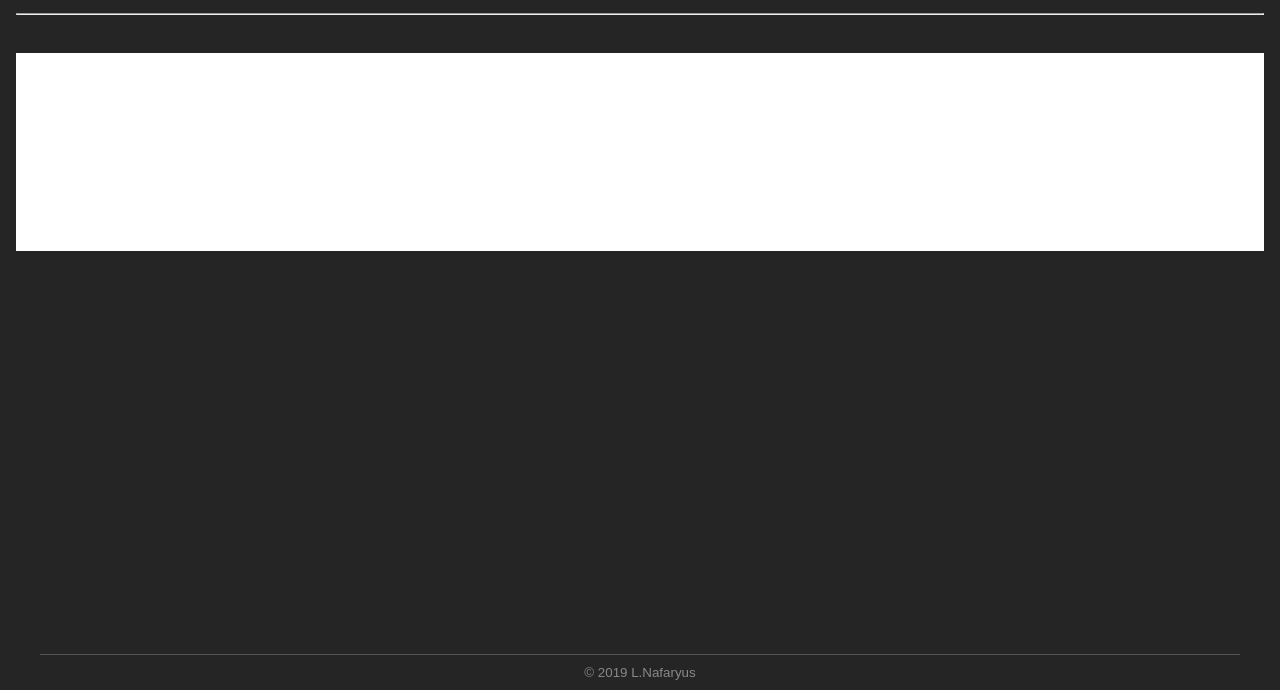
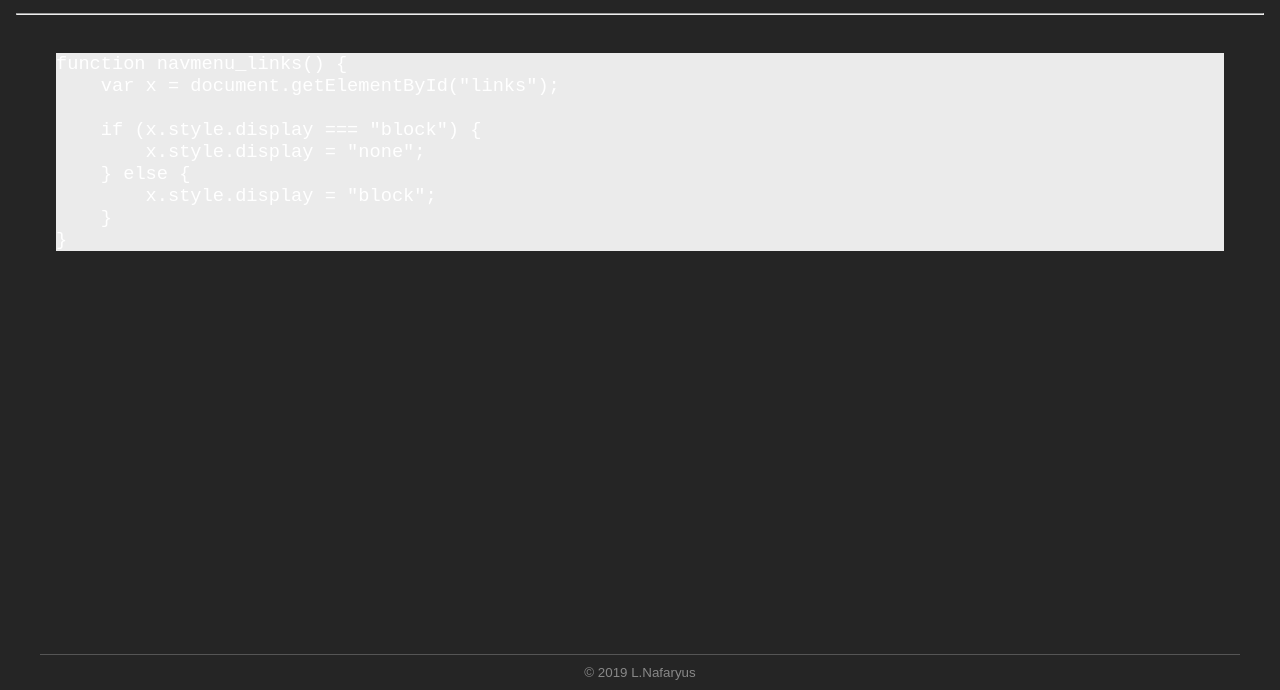
Before and after one commit to L-Nafaryus/elnafo-test, a plain HTML site: page codeblock/index.html in a window 1280 px wide. Shown: the part 110-800 px from the top of the page. Drawn offline with Linux system fonts and the light colour scheme.

Commit message:
Added word wrapping

```diff
--- a/css/style.css
+++ b/css/style.css
@@ -139,7 +139,18 @@ hr {
 }
 
 /* Code block */
+li.L0, li.L1, li.L2, li.L3,
+li.L5, li.L6, li.L7, li.L8 {
+    list-style-type: decimal !important;
+}
+
 .code-block {
-    background-color: #ffffff;
+    background-color: #ebebeb;
+    margin-left: 40px;
+    margin-right: 40px;
+}
 
+pre {
+    white-space: pre-wrap;
+    overflow: auto;
 }
```
